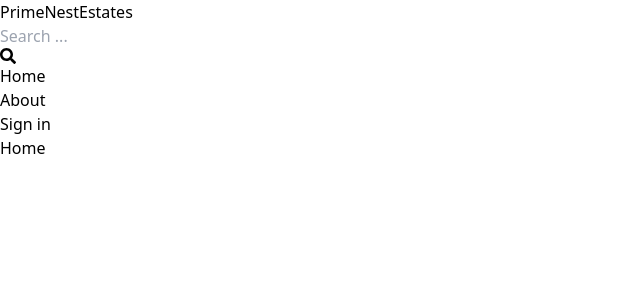
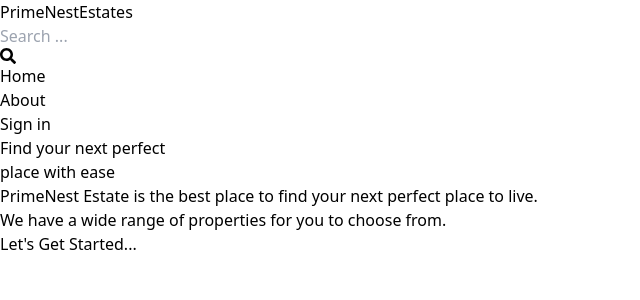
Before and after one commit to DeathwingIN/real-estate-app, a React (Vite) app in the folder client/: page / in a window 1280 px wide. Shown: the top 300 px of the page, without its empty margins (0-640 px from the left). Built offline with nearby package versions, Linux system fonts and the light colour scheme.

Commit message:
Update Home.jsx

```diff
--- a/client/src/pages/Home.jsx
+++ b/client/src/pages/Home.jsx
@@ -1,9 +1,35 @@
-import React from 'react'
+import { useState } from 'react'
+import { Link } from 'react-router-dom'
 
 export default function Home() {
+
   return (
     <div>
-      <h1>Home</h1>
+      {/* top */}
+<div className='flex flex-col gap-6 p-28 px-3 max-w-6xl mx-auto'>
+  <h1 className='text-slate-700 font-bold text-3xl lg:text-6xl'>
+    Find your next <span className='text-slate-500'> perfect</span>
+    <br/>
+    place with ease
+  </h1>
+
+  <div className='text-gray-400 text-xs sm:text-sm'>
+    PrimeNest Estate is the best place to find your next perfect place to live.
+    <br/>
+    We have a wide range of properties for you to choose from.
+  </div>
+  <Link to={"/Search"} className='text-xs sm:text-sm text-blue-800 font-bold hover:underline'>
+    Let's Get Started...
+  </Link>
+</div>
+
+
+        {/* swiper */}
+
+
+
+
+          {/* losting result for offer, sales and rent */}
     </div>
   )
 }
```
